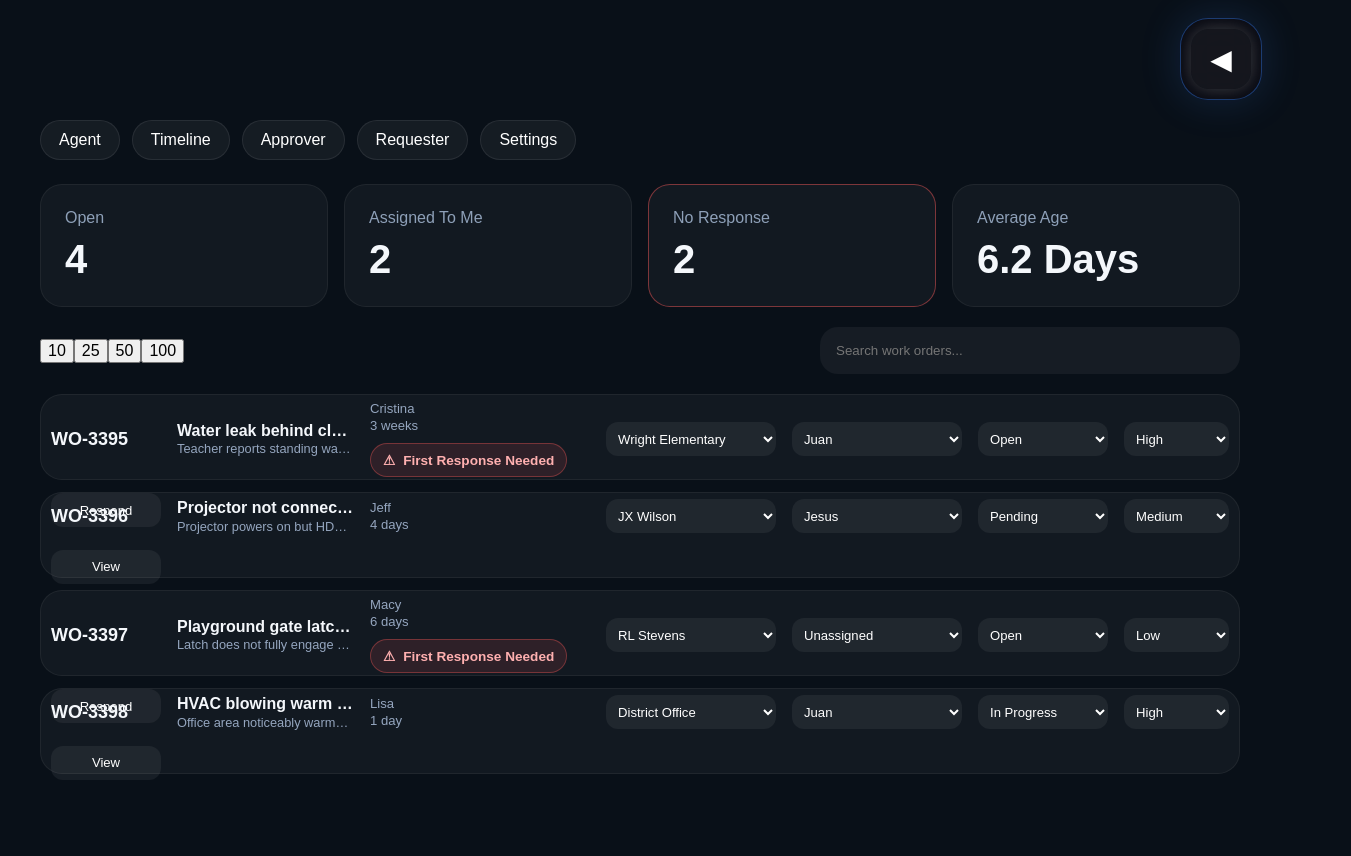
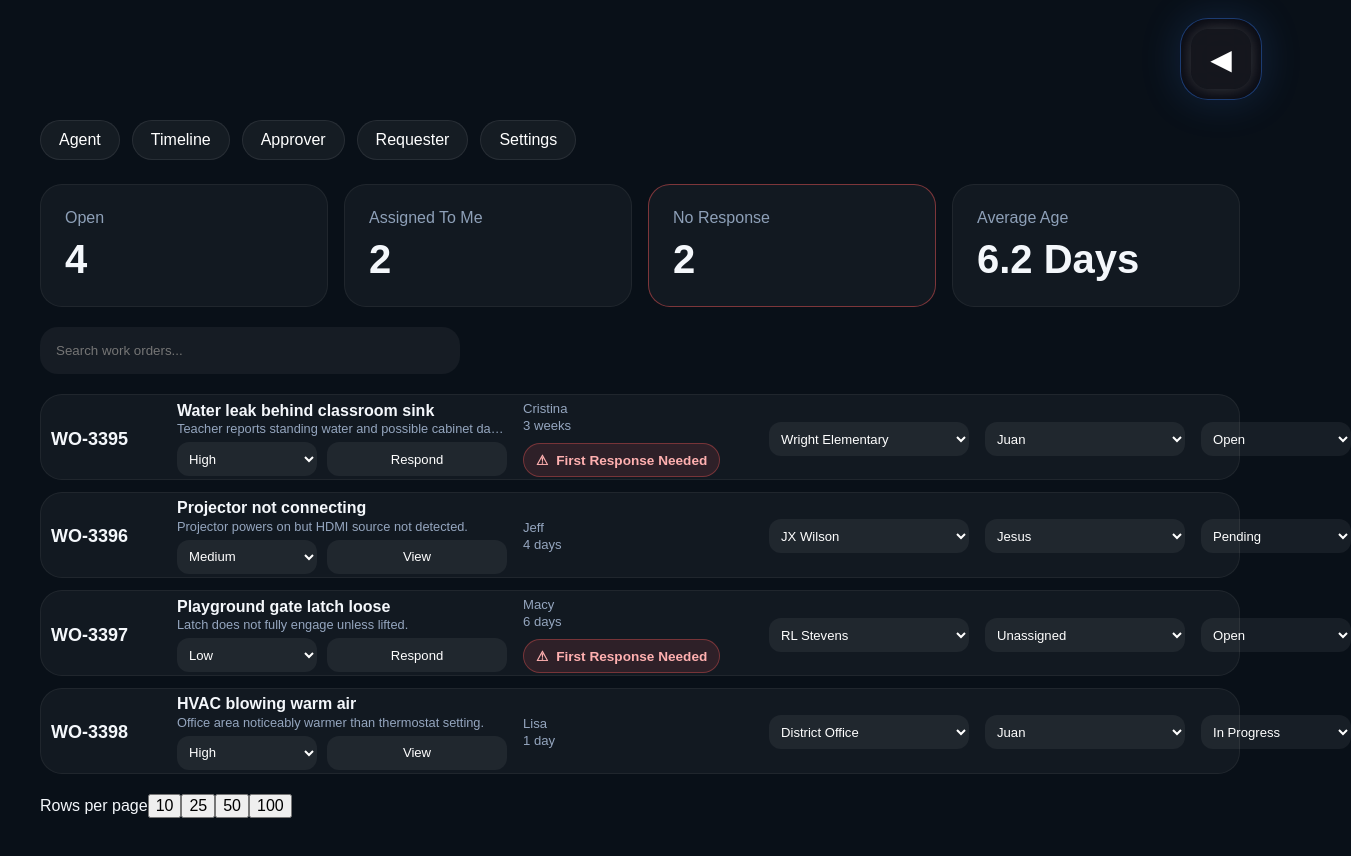
Before and after one commit to Skkedd/operations-requests, a React (Vite) app: page / in a window 1280 px wide. Shown: the top 856 px of the page, 1351 px wide, since content can reach past the window. Built offline with nearby package versions, Linux system fonts and the light colour scheme.

Commit message:
Restructure Requests queue row layout and stabilize density modes
- Refactor ticket row structure to group actions with ticket content

```diff
--- a/src/App.css
+++ b/src/App.css
@@ -1453,3 +1453,115 @@ h1 {
 .queue-page.density-dense .ticket-row button {
   min-width: 72px;
 }
+
+.ticket-row {
+  grid-template-columns:
+    130px
+    minmax(360px, 2fr)
+    260px
+    220px
+    220px
+    170px;
+}
+
+.ticket-inline-actions {
+  display: flex;
+  gap: 10px;
+  margin-top: 10px;
+}
+
+.ticket-inline-actions select,
+.ticket-inline-actions button {
+  height: 38px;
+  min-height: 38px;
+  border-radius: 12px;
+}
+
+.ticket-inline-actions select {
+  width: 140px;
+}
+
+.ticket-inline-actions button {
+  width: 180px;
+}
+
+.density-compact .ticket-row {
+  min-height: 86px;
+  max-height: 96px;
+  padding: 8px 12px;
+  grid-template-columns:
+    110px
+    minmax(330px, 2fr)
+    230px
+    200px
+    200px
+    150px;
+}
+
+.density-compact .ticket-inline-actions {
+  margin-top: 6px;
+}
+
+.density-compact .ticket-inline-actions select,
+.density-compact .ticket-inline-actions button {
+  height: 32px;
+  min-height: 32px;
+  font-size: 0.78rem;
+}
+
+.density-dense .ticket-row {
+  min-height: 58px;
+  max-height: 66px;
+  padding: 6px 10px;
+  grid-template-columns:
+    90px
+    minmax(300px, 2fr)
+    200px
+    180px
+    180px
+    130px;
+}
+
+.density-dense .ticket-main strong {
+  font-size: 14px;
+  line-height: 1;
+}
+
+.density-dense .ticket-body {
+  display: none;
+}
+
+.density-dense .ticket-inline-actions {
+  margin-top: 4px;
+  gap: 6px;
+}
+
+.density-dense .ticket-inline-actions select,
+.density-dense .ticket-inline-actions button {
+  height: 24px;
+  min-height: 24px;
+  padding: 0 8px;
+  border-radius: 8px;
+  font-size: 0.66rem;
+}
+
+.density-dense .ticket-inline-actions select {
+  width: 92px;
+}
+
+.density-dense .ticket-inline-actions button {
+  width: 96px;
+}
+
+.density-dense .ticket-id {
+  font-size: 15px;
+}
+
+.density-dense .ticket-meta {
+  font-size: 0.78rem;
+}
+
+.density-dense .needs-response-badge {
+  padding: 2px 6px;
+  font-size: 0.6rem;
+}
--- a/src/pages/AgentQueue.jsx
+++ b/src/pages/AgentQueue.jsx
@@ -21,12 +21,7 @@ export default function AgentQueue({ density }) {
   }
 
   return (
-    <main
-        className={[
-            'queue-page',
-            `density-${density}`,
-        ].join(' ')}
-    >
+    <main className={`queue-page density-${density}`}>
       <section className="queue-summary">
         <div className="summary-card">
           <span>Open</span>
@@ -50,13 +45,6 @@ export default function AgentQueue({ density }) {
       </section>
 
       <section className="queue-controls">
-        <div>
-          <button>10</button>
-          <button>25</button>
-          <button>50</button>
-          <button>100</button>
-        </div>
-
         <input placeholder="Search work orders..." />
       </section>
 
@@ -81,6 +69,28 @@ export default function AgentQueue({ density }) {
 
                   <div className="ticket-body">
                     {ticket.body}
+                  </div>
+
+                  <div className="ticket-inline-actions">
+                    <select
+                      defaultValue={ticket.priority}
+                      onClick={(event) => event.stopPropagation()}
+                    >
+                      <option>Low</option>
+                      <option>Medium</option>
+                      <option>High</option>
+                      <option>Urgent</option>
+                    </select>
+
+                    <button
+                      type="button"
+                      onClick={(event) => {
+                        event.stopPropagation()
+                        toggleTicket(ticket.id)
+                      }}
+                    >
+                      {ticket.responded ? 'View' : 'Respond'}
+                    </button>
                   </div>
                 </div>
 
@@ -123,26 +133,6 @@ export default function AgentQueue({ density }) {
                   <option>In Progress</option>
                   <option>Closed</option>
                 </select>
-
-                <select
-                    defaultValue={ticket.priority}
-                    onClick={(event) => event.stopPropagation()}
-                >
-                    <option>Low</option>
-                    <option>Medium</option>
-                    <option>High</option>
-                    <option>Urgent</option>
-                </select>
-
-                <button
-                  type="button"
-                  onClick={(event) => {
-                    event.stopPropagation()
-                    toggleTicket(ticket.id)
-                  }}
-                >
-                  {ticket.responded ? 'View' : 'Respond'}
-                </button>
               </article>
 
               {isSelected && (
@@ -155,6 +145,14 @@ export default function AgentQueue({ density }) {
           )
         })}
       </section>
+
+      <section className="queue-pagination">
+        <span>Rows per page</span>
+        <button>10</button>
+        <button>25</button>
+        <button>50</button>
+        <button>100</button>
+      </section>
     </main>
   )
 }
```
Lines whose indentation alone changed are shown as unchanged.
